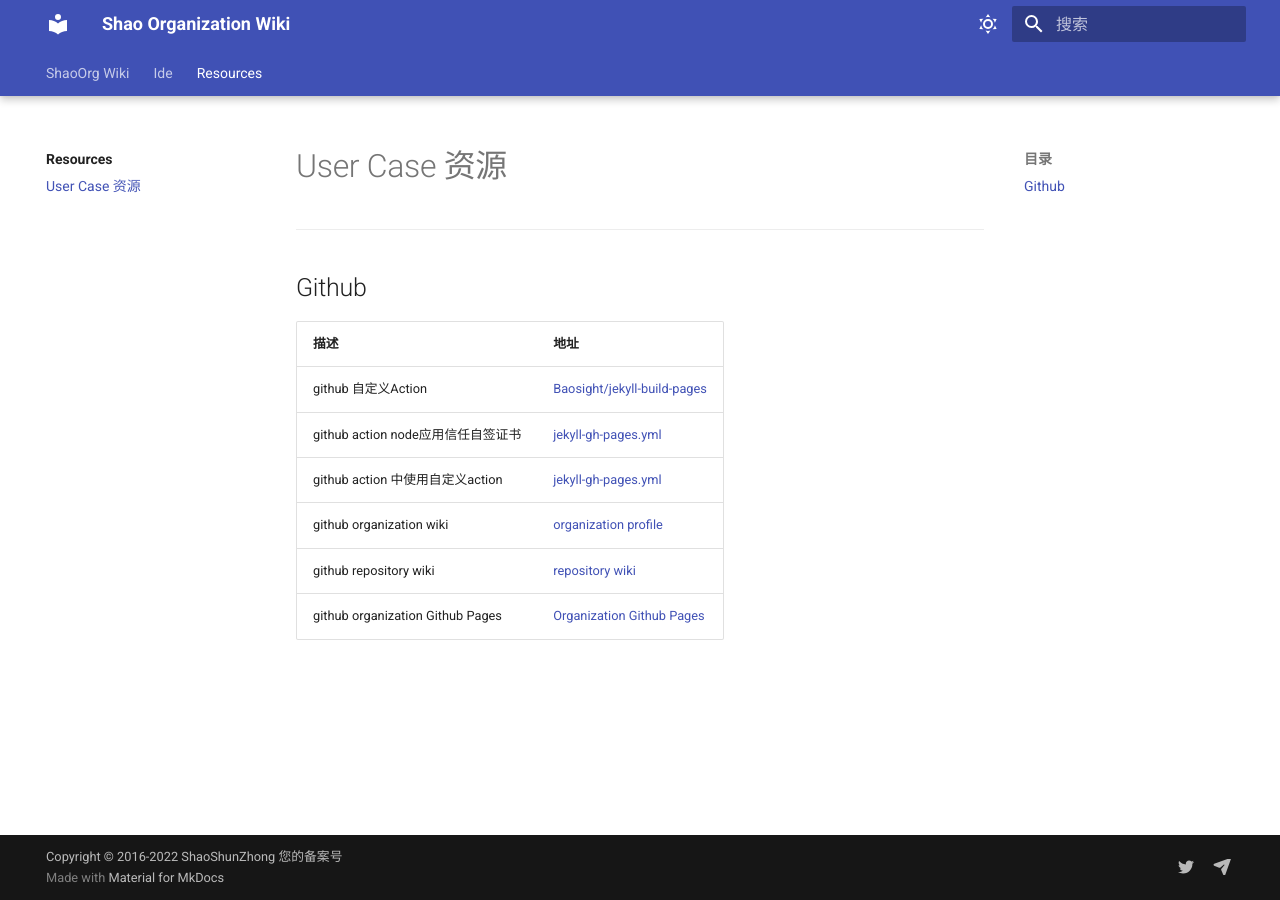
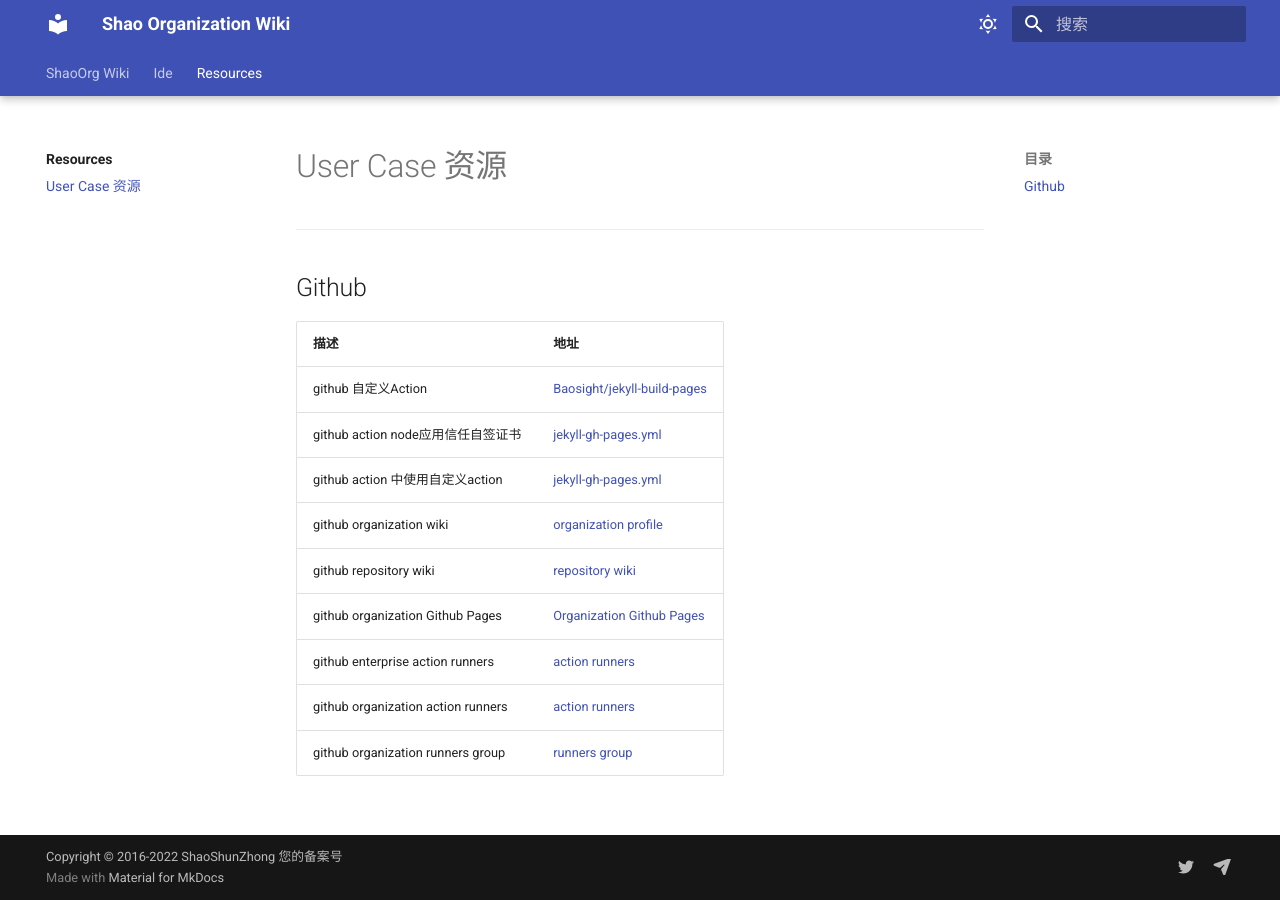
Before and after one commit to ShaoOrg/bulletin, an MkDocs documentation site: the page built from docs/resources/examples.md, in a window 1280 px wide. Built offline with MkDocs 1.6.1 and Material for MkDocs 9.7.7, drawn with Linux system fonts in a browser that asks for light colours.

Commit message:
NOCR: github action runners

```diff
--- a/docs/resources/examples.md
+++ b/docs/resources/examples.md
@@ -9,3 +9,6 @@
 |github organization wiki|[organization profile](https://github.shao.sh/Baosight/.github)|
 |github repository wiki|[repository wiki](https://github.shao.sh/Baosight/rfid/wiki)|
 |github organization Github Pages|[Organization Github Pages](https://github.shao.sh/Baosight/baosight.github.io)|
+|github enterprise action runners|[action runners](https://github.shao.sh/enterprises/ssz/settings/actions/runners)|
+|github organization action runners|[action runners](https://github.shao.sh/organizations/Baosight/settings/actions/runners)|
+|github organization runners group|[runners group](https://github.shao.sh/organizations/Baosight/settings/actions/runner-groups/3)|
```
